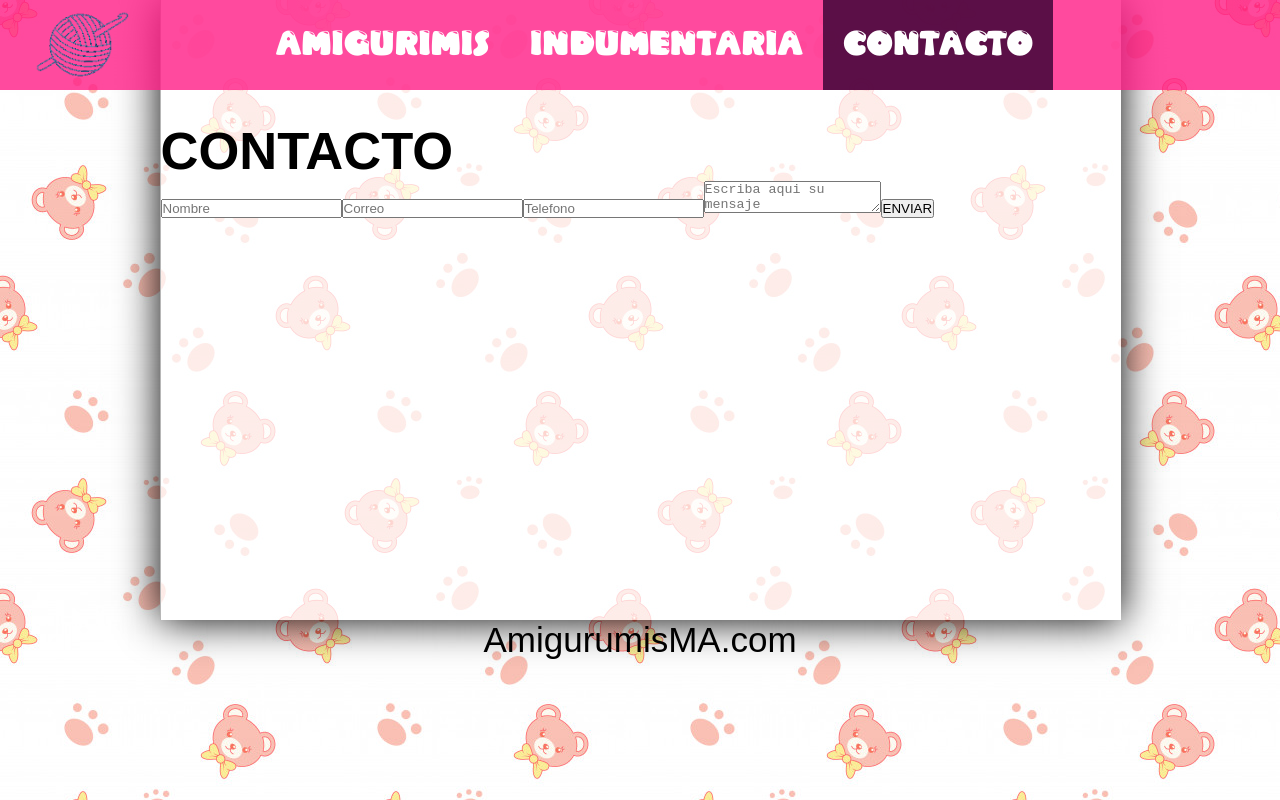
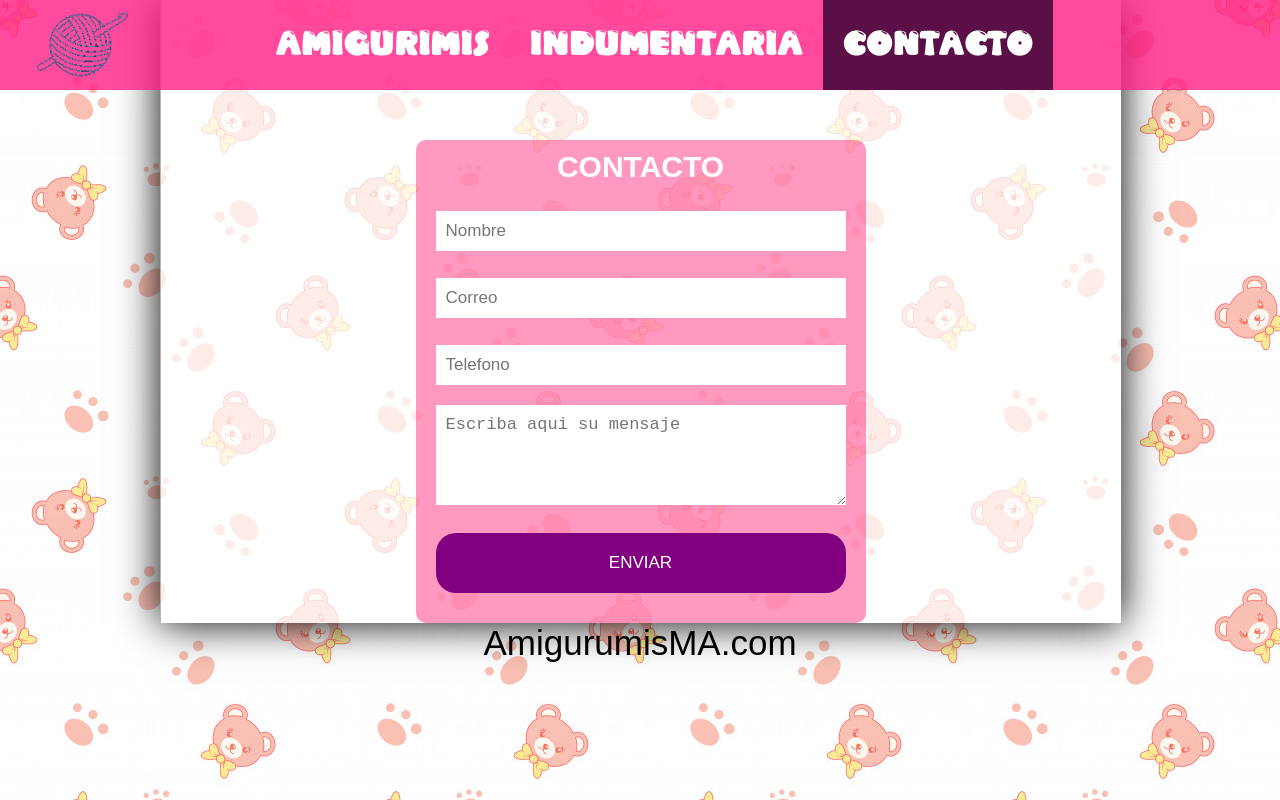
Before and after one commit to NicoBaigorria/Angular-Web-Base, an Angular app: page /contacto in a window 1280 px wide. Built offline with nearby package versions, Linux system fonts and the light colour scheme.

Commit message:
formulario css

```diff
--- a/src/app/components/contact/contact.component.css
+++ b/src/app/components/contact/contact.component.css
@@ -0,0 +1,50 @@
+form{
+    width: 450px;
+    margin: auto;
+    background: rgba(255, 0, 98, 0.4);
+    padding: 10px 20px;
+    box-sizing: border-box;
+    margin-top: 20px;
+    border-radius: 10px;
+}
+
+h2 {
+    color: white;
+    text-align: center;
+    margin: 0;
+    font-size: 30px;
+    margin-bottom: 20px;
+}
+
+input, textarea{
+    width: 100%;
+    margin-bottom: 20px;
+    padding: 10px;
+    box-sizing: border-box;
+    font-size: 17px;
+    border: none;
+}
+
+textarea {
+    min-height: 100px;
+    max-height: 200px;
+    max-width: 100%;
+}
+
+#boton{
+    border-radius: 20px;
+    background: purple;
+    color: white;
+    padding: 20px;
+}
+
+#boton:hover {
+    cursor: pointer;
+    background: rgb(182, 0, 182);
+}
+
+@media (max-width: 1024px) {
+    form{
+        width: 100%;
+    }
+}
```
